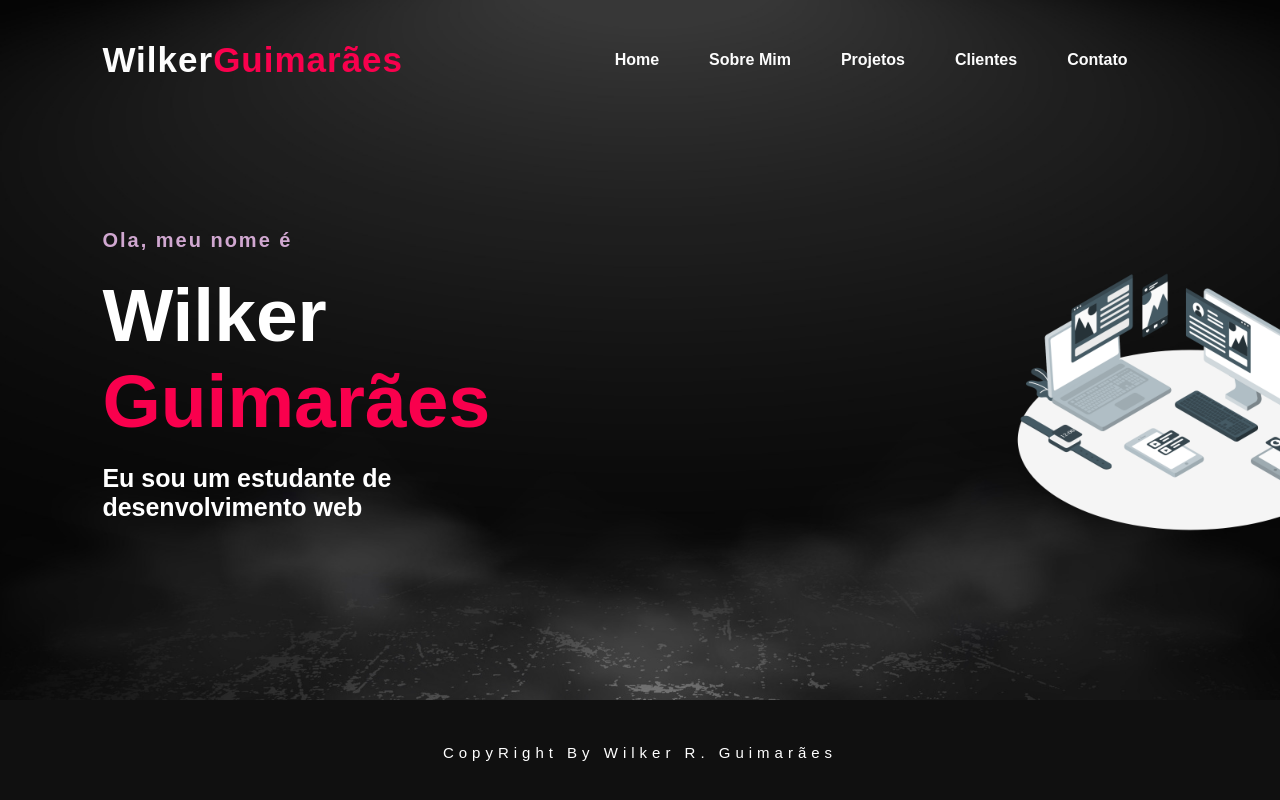
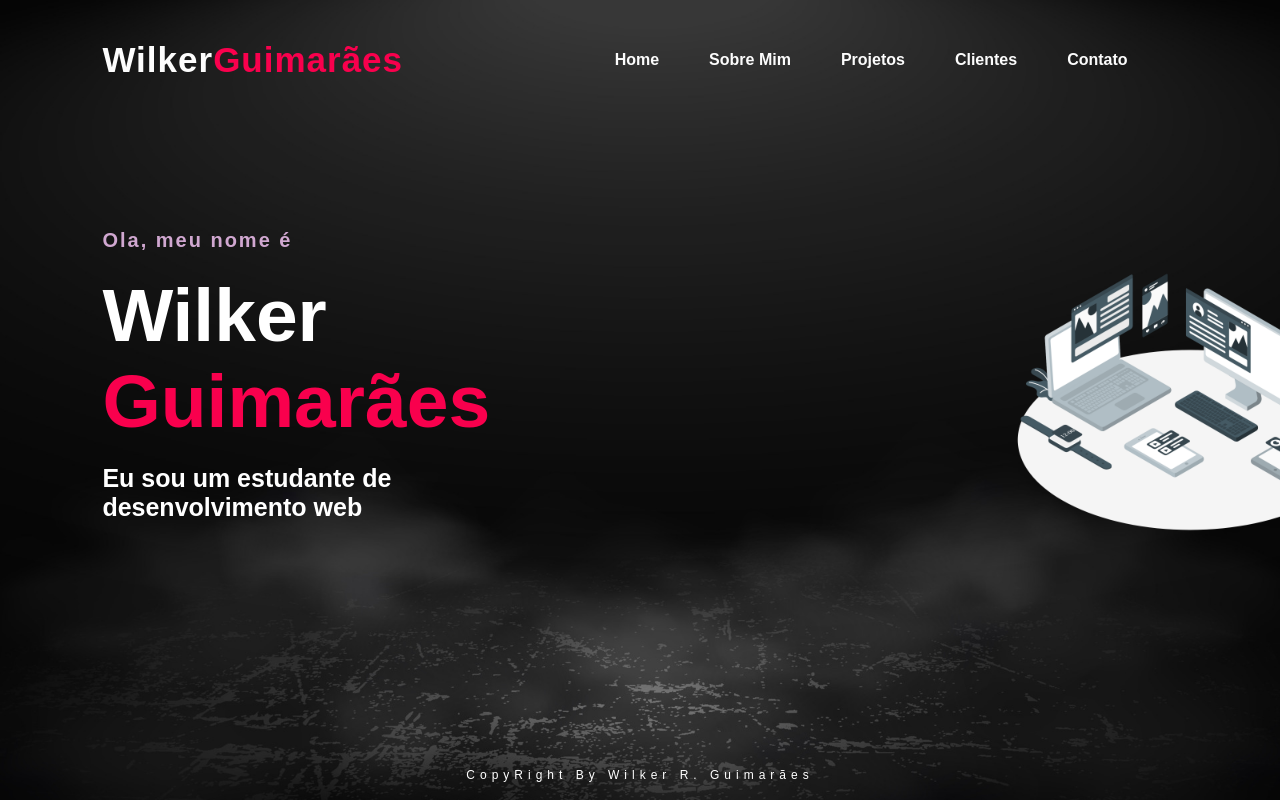
Before and after one commit to WilkerRG/portifolio-react, a React (Create React App) app: page / in a window 1280 px wide. Shown: the top 800 px of the page. Built offline with nearby package versions, Linux system fonts and the light colour scheme.

Commit message:
ajuste footer

```diff
--- a/src/Sobre/sobre.js
+++ b/src/Sobre/sobre.js
@@ -1,3 +1,7 @@
+import './sobre.modules.css';
+import Footer from '../componets/footer';
+import Header from '../componets/header';
+
 function Sobre() {
     return (
       <div className="projeto">
--- a/src/componets/footer.module.css
+++ b/src/componets/footer.module.css
@@ -3,8 +3,7 @@ footer{
     position: absolute;
     bottom: 0%;
     width: 100%;
-    height: 100px;
-    background-color: #101010;
+    height: 50px;
     display: flex;
     flex-direction: column;
     align-items: center;
@@ -13,10 +12,10 @@ footer{
 
 footer p{
     color: #fff;
-    font-size: 15px;
-    width: 500px;
+    font-size: 12px;
+    width: 100%;
     text-align: center;
-    margin-top: 5px;
+    margin-top: 0px;
     letter-spacing: 5px;
     line-height: 23px;
 }
```
Also changed, not shown: src/App.js (+3 -4 lines).
